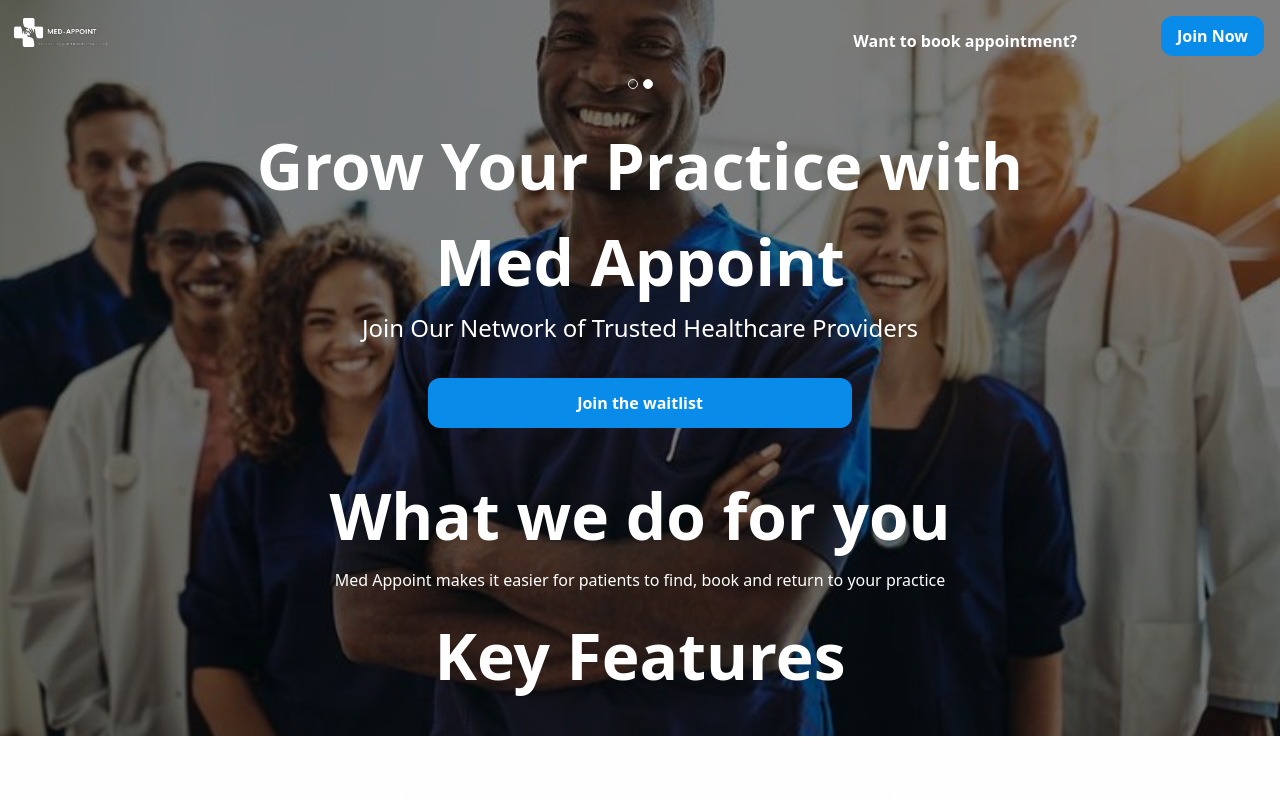
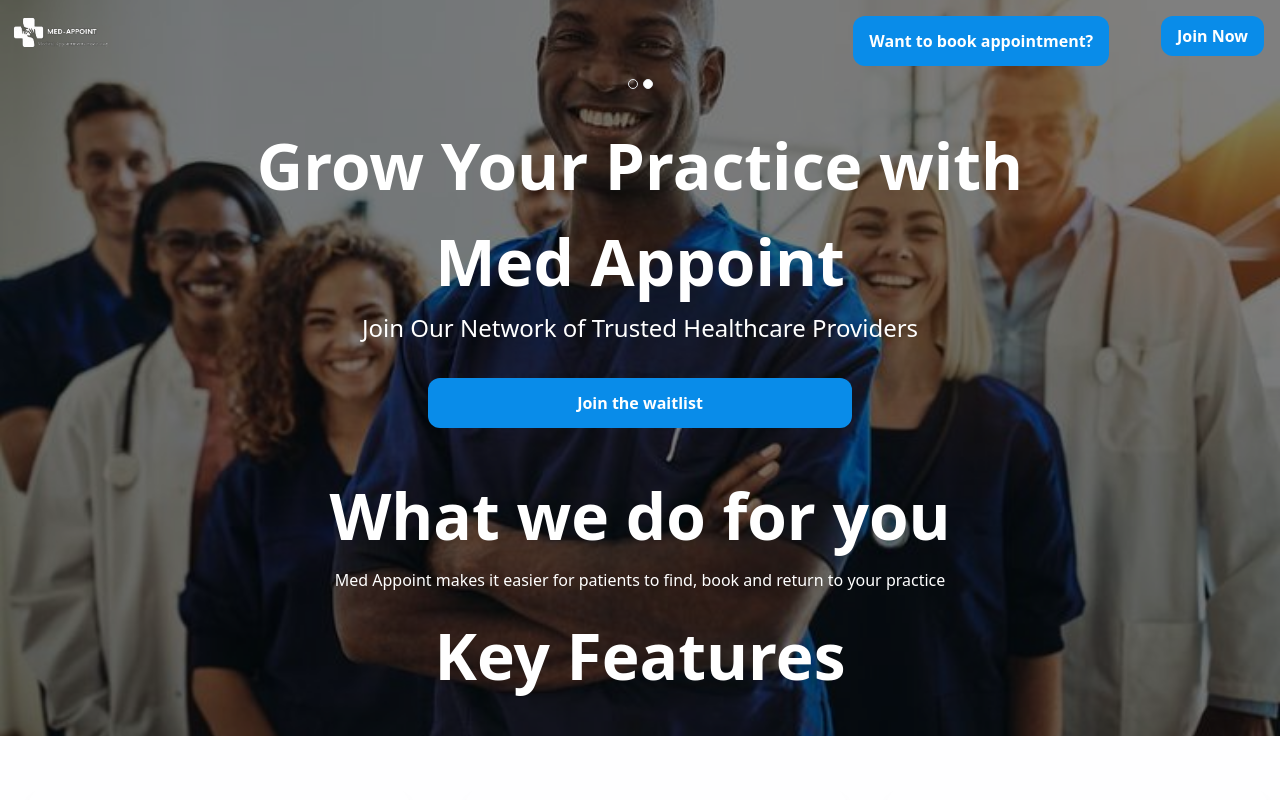
Before and after one commit to ByteSurgeonAmos/mediappoint, a Next.js app: page /provider in a window 1280 px wide. Shown: the top 800 px of the page. Built offline with nearby package versions, Linux system fonts and the light colour scheme.

Commit message:
fix --btn color

```diff
--- a/src/components/Header.tsx
+++ b/src/components/Header.tsx
@@ -29,7 +29,7 @@
         </div>
         <div className="w-1/3  gap-4 flex justify-between h-full">
           <button
-            className="text-white my-auto flex font-semibold cursor-pointer "
+            className="bg-[#098CE9] hover:bg-blue-700 btn-padding text-white font-bold button rounded-[12px]"
             onClick={() => router.push("/provider")}
           >
             Health practitioners?
--- a/src/components/provider/Header.tsx
+++ b/src/components/provider/Header.tsx
@@ -30,7 +30,7 @@
         </div>
         <div className="w-1/3  gap-4 flex justify-between h-full">
           <button
-            className="text-white my-auto flex font-semibold cursor-pointer "
+            className="bg-[#098CE9] hover:bg-blue-700 btn-padding text-white font-bold button rounded-[12px]"
             onClick={() => router.push("/")}
           >
             Want to book appointment?
```
